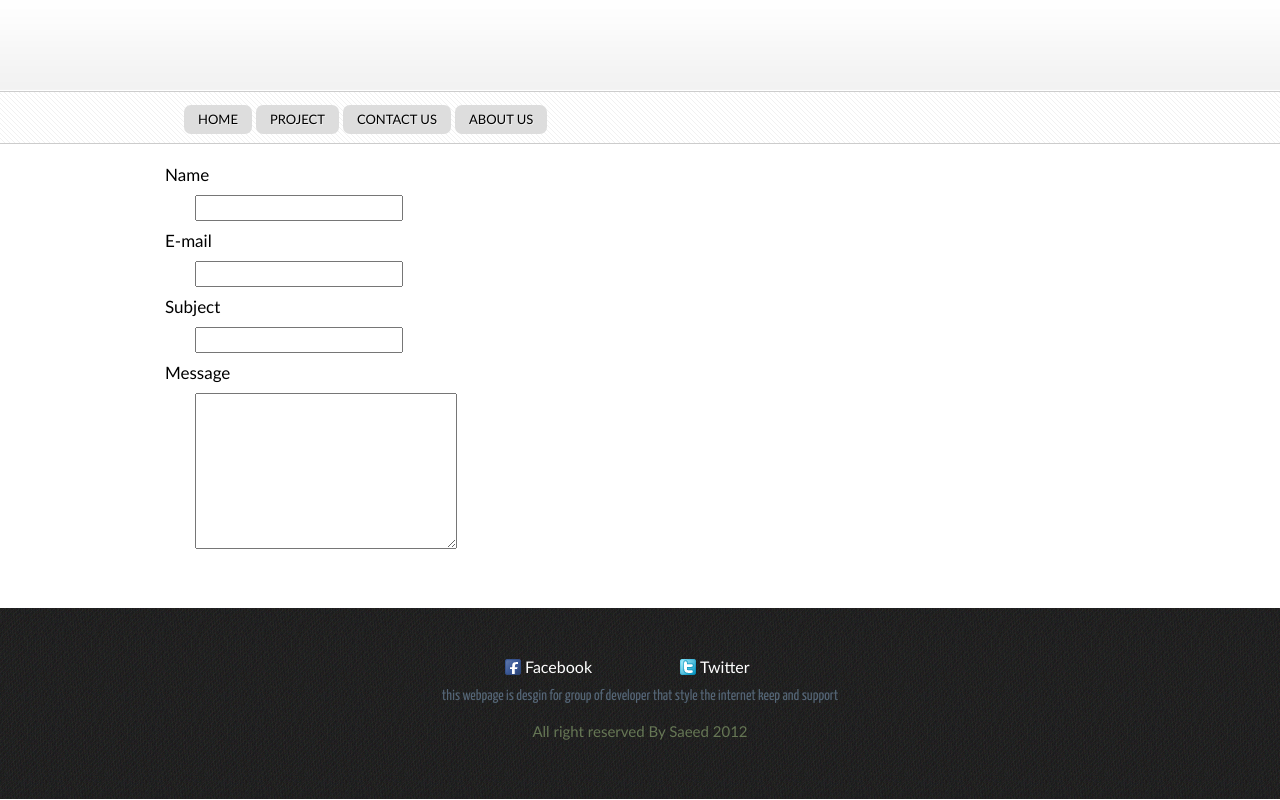
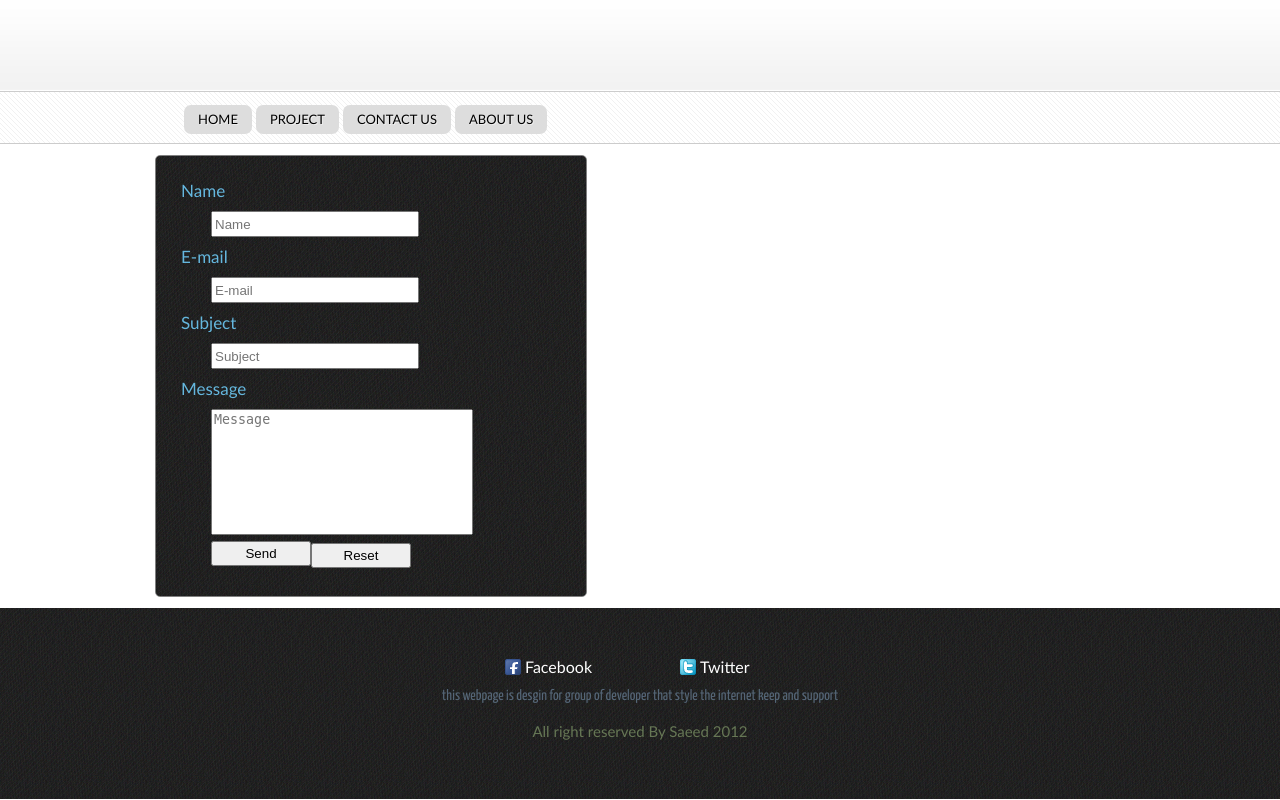
Before and after one commit to SaeedSaedi/My-personal-Website, a PHP site: page /index-contact.php in a window 1280 px wide. Run offline with PHP 8.4, Linux system fonts and the light colour scheme.

Commit message:
contact form design

```diff
--- a/content-contact.php
+++ b/content-contact.php
@@ -3,13 +3,15 @@
 		<div class="form">
 			<form action="" method="" class="contact">
 				<p>Name</p>
-				<input type="text" />
+				<input name="name" id="name" placeholder="Name"  type="text" />
 				<p>E-mail</p>
-				<input type="text" />
+				<input name="mail" id="mail" placeholder="E-mail" type="text" />
 				<p>Subject</p>
-				<input type="text" />
+				<input name="subject" id="subject" placeholder="Subject" type="text" />
 				<p>Message</p>
-				<textarea name="" id="" cols="30" rows="10"></textarea>
+				<textarea  name="message" id="message" placeholder="Message" cols="30" rows="8"></textarea>
+				<input id="submit" name="submit" value="Send" type="submit" />
+				<input id="reset" name="reset" type="reset" />
 			</form>
 		</div>
 	</div>
--- a/style.css
+++ b/style.css
@@ -351,12 +351,19 @@ div.contact div.form{
 	width: 970px;
 	margin-left: 5px;
 	margin-top: 10px;
-	height: 440px;
+	height: 410px;
+	width: 400px;
+	padding: 15px;
+	overflow: hidden;
+	border: 1px solid gray;
+	background-image: url('./image/fabric.png');
+	border-radius: 5px;
 }
 
 form.contact{
-	width: 500px;
+	width: 400px;
 	height:inherit;
+
 }
 
 form.contact p{
@@ -364,6 +371,7 @@ form.contact p{
 	height: 40px;
 	margin-left: 10px;
 	line-height: 40px;
+	color: #65B7DE;
 	font-family: 'Trebuchet MS', Trebuchet, Helvetica, Arial, sans-serif;
 
 }
@@ -375,4 +383,17 @@ form.contact input{
 }
 form.contact textarea{
 	margin-left: 40px;
+	resize: none;
+	outline: none;
+	display: block
 }
+input#submit,input#reset{
+	width: 100px;
+	display: block;
+	margin-top: 8px;
+	height: 25px;
+}
+input#submit{
+	float: left;
+	margin-top: 6px;
+}
```
